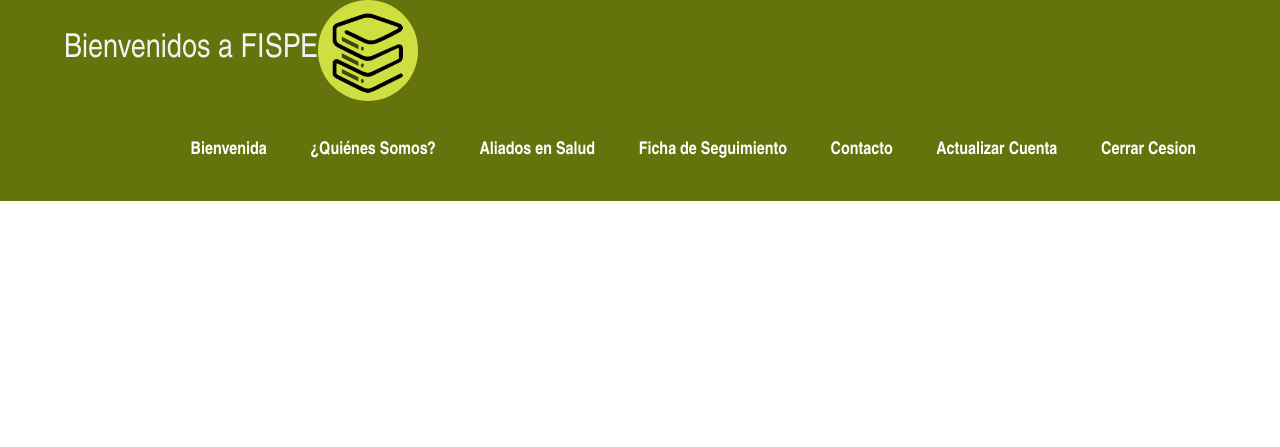
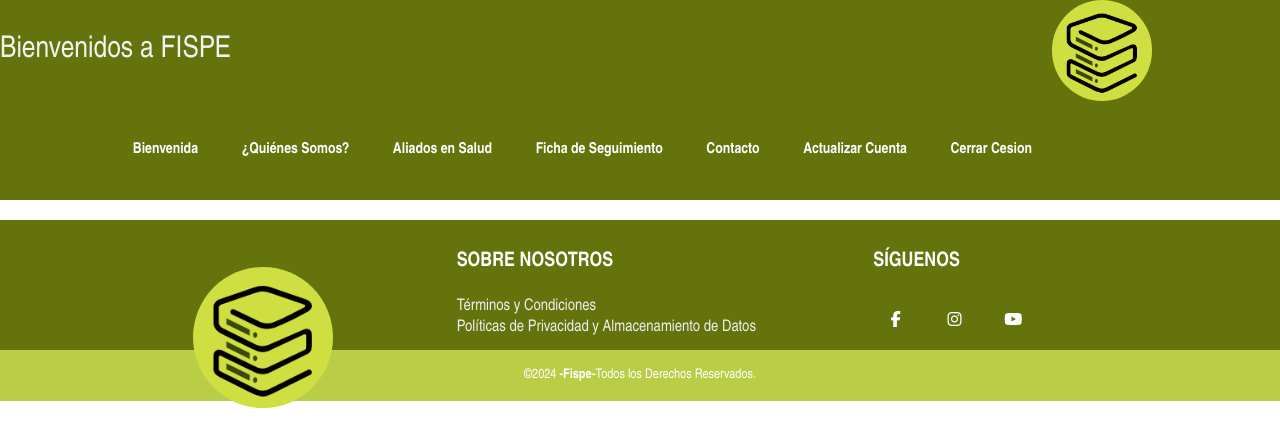
Before and after one commit to LuisSierra999/Fispe, a PHP site: page /actualizar.php in a window 1280 px wide. Shown: the top 447 px of the page. Run offline with PHP 8.4, Linux system fonts and the light colour scheme; the visitor is signed in with stand-in values (Sample User, id 1); some libraries are stand-ins or nearby versions.

Commit message:
Se agregan modificaciones steticas al proyecto

```diff
--- a/actualizar.php
+++ b/actualizar.php
@@ -7,7 +7,7 @@
     <meta charset="UTF-8">
     <meta name="viewport" content="width=device-width, initial-scale=1.0">
     <title>Bienvenido</title>
-    <link rel="stylesheet" href="css/Bienvenida.css">
+    <link rel="stylesheet" href="css/actualizacion.css">
     <script src="https://kit.fontawesome.com/bf528d3bda.js" crossorigin="anonymous"></script>
 </head>
 <body>
@@ -79,4 +79,31 @@ if ($_SERVER["REQUEST_METHOD"] == "POST") {
 
     </body>
 
+    <footer class="pie_pagina">
+        <div class="grupo_1">
+            <div class="box">
+                <figure>
+                    <img src="img/logo.png" alt="logo">
+                </figure>
+            </div>
+            <div class="box">
+                <h2>SOBRE NOSOTROS</h2>
+                    <a href="doc/terminosycondiciones.pdf">Términos y Condiciones</a><br>
+                    <a href="doc/privacidad.pdf">Políticas de Privacidad y Almacenamiento de Datos</a>
+            </div>
+            <div class="box">
+                <h2>SÍGUENOS</h2>
+                <div class="red_social">
+                    <a href="#"class="fa fa-facebook"></a>
+                    <a href="#"class="fa fa-instagram"></a>
+                    <a href="#"class="fa fa-youtube"></a>
+                </div>
+            </div>
+        </div>
+        <div class="grupo_2">
+            <small>&copy;2024 <b>-Fispe-</b>Todos los Derechos Reservados.</small>
+        </div>
+    </footer>
+</body>
+
 </html>
--- a/css/Bienvenida.css
+++ b/css/Bienvenida.css
@@ -22,6 +22,10 @@ header .logo{
     float: left;
 
 }
+
+
+
+
 header div img {
     border-radius: 50px;
     width: 100px;
--- a/css/actualizacion.css
+++ b/css/actualizacion.css
@@ -81,6 +81,18 @@ form {
     width: 250px;
     margin: 50px auto;
 }
+
+p {
+    text-align: center;
+    color: #ffffff;
+    background-color: #65730D;
+    border-top-left-radius: 3px;
+    margin: 100px auto 100px;
+    font-size: 25px;
+    width: 300px;
+    border-top-left-radius: 3px;
+}
+
 
 input, text {
     outline: none;
--- a/css/aliados.css
+++ b/css/aliados.css
@@ -5,8 +5,8 @@ header {
     width: 100%;
     overflow: hidden;
     background-color: #65730D;
-    margin-bottom: 200px;
-    position: fixed;
+    margin-bottom: 10px;
+    position: sticky;
 }
 .wrapper {
     width: 90%;
@@ -49,7 +49,7 @@ header nav a:hover {
     width: 90%;
 }
 .contenido h1 {
-    padding-top: 120px;
+    padding-top: 20px;
     margin-bottom: 16px;
     font-size: 30px;
 }
--- a/css/contacto.css
+++ b/css/contacto.css
@@ -10,7 +10,7 @@ header {
     width: 100%;
     background-color: #65730D;
     margin-bottom: 20px;
-    position: fixed;
+    position: sticky;
     left: 0;
     top: 0;
     right: 0;
@@ -52,7 +52,7 @@ header nav a:hover {
 .label {
     display: flex;
     justify-content: center;
-    padding-top: 120px;
+    padding-top: 10px;
 }
 form {
     border-radius: 5px;
--- a/css/inicio.css
+++ b/css/inicio.css
@@ -49,9 +49,9 @@ header nav a {
     display: inline-block;
     color:#fff;
     text-decoration: none;
-    padding:10px 20px;
+    padding:10px 10px;
     line-height: normal;
-    font-size: 15px;
+    font-size: 18px;
     font-weight: bold;
 }
 header nav a:hover {
--- a/css/quienesSomos.css
+++ b/css/quienesSomos.css
@@ -6,7 +6,7 @@ header {
     overflow: hidden;
     background-color: #65730D;
     margin-bottom: 20px;
-    position: fixed;
+    position: sticky;
 }
 .wrapper {
     width: 90%;
@@ -44,7 +44,7 @@ header nav a:hover {
 }
 /*Contenido*/
 .contenido h1 {
-    padding-top: 120px;
+    padding-top: 20px;
     margin-bottom: 16px;
     font-size: 30px;
 }
```
Also changed, not shown: aliados.php (+6 -3 lines), contacto.php (+5 -2 lines), css/fispe.css (+9 -0 lines), fispe.php (+7 -4 lines), quienesSomos.php (+6 -3 lines).
